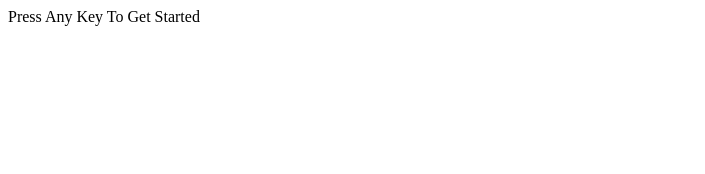
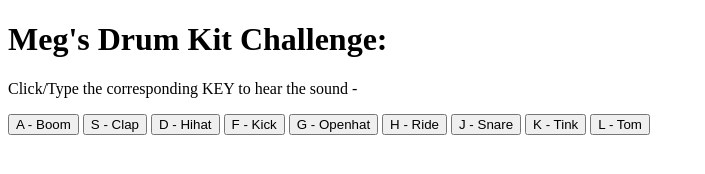
Before and after one commit to megsens/Week3JSDOM, a plain HTML site: page index.html in a window 1280 px wide. Shown: the whole page, without its empty margins (0-705 px from the left). Drawn offline with Linux system fonts and the light colour scheme; a web font is replaced by a local one.

Commit message:
DRUM KIT first commit

```diff
--- a/index.html
+++ b/index.html
@@ -1,18 +1,34 @@
 <!DOCTYPE html>
 <html lang="en">
-  <head>
-    <meta name="viewport" content="width=device-width, initial-scale=1.0" />
-    <title>Meg's Keycode Generator!</title>
-    <!-- Google Fonts -->
-    <link
-      href="https://fonts.googleapis.com/css2?family=Poppins:wght@500&display=swap"
-      rel="stylesheet"/>
-    <!-- Stylesheet-->
-    <link rel="stylesheet" href="style.css" />
-  </head>
-  <body>
-    <div id="result">Press Any Key To Get Started</div>
-    <!-- Script -->
+<head>
+    <meta charset="UTF-8">
+    <meta name="viewport" content="width=device-width, initial-scale=1.0">
+    <title>Drum Kit JS</title>
+    <link rel="stylesheet" href="style.css">
+    <link rel="preconnect" href="https://fonts.googleapis.com">
+    <link rel="preconnect" href="https://fonts.gstatic.com" crossorigin>
+    <link href="https://fonts.googleapis.com/css2?family=Poppins:wght@200&family=Tilt+Prism&display=swap" rel="stylesheet">
+</head>
+<body>
+    <h1>Meg's Drum Kit Challenge:</h1>
+    <p>Click/Type the corresponding KEY to hear the sound -</p>
+
+    <!-- DRUM INPUT KEYS -->
+
+    <div class="set">
+        <button id="boom">A - Boom</button>
+        <button id="clap">S - Clap</button>
+        <button id="hihat">D - Hihat</button>
+        <button id="kick">F - Kick</button>
+        <button id="openhat">G - Openhat</button>
+        <button id="ride">H - Ride</button>
+        <button id="snare">J - Snare</button>
+        <button id="tink">K - Tink</button>
+        <button id="tom">L - Tom</button>
+    </div>
+
+    <!-- SCRIPT LINK -->
+
     <script src="script.js"></script>
-  </body>
+</body>
 </html>
```
Also changed, not shown: style.css (added).
